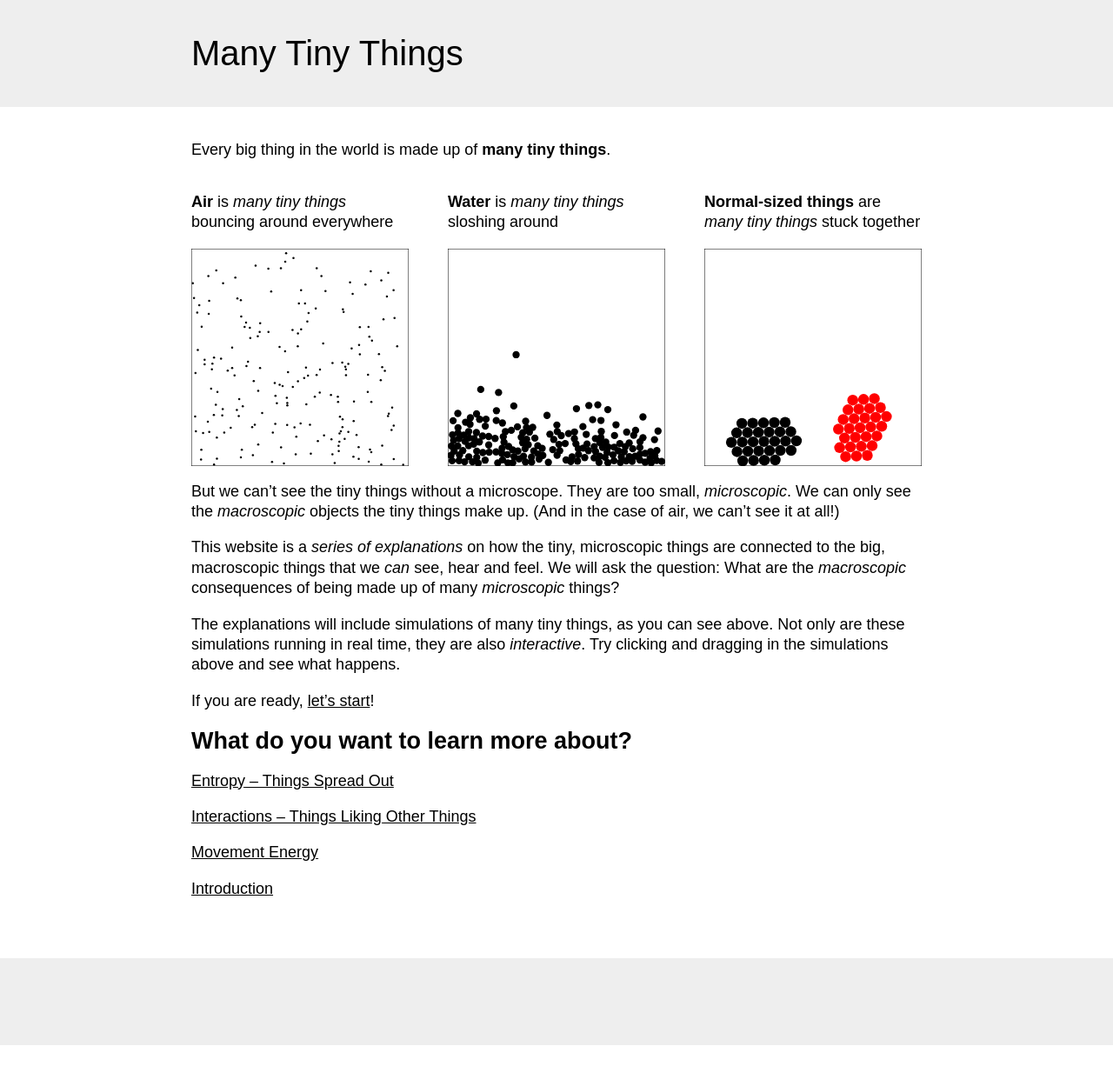
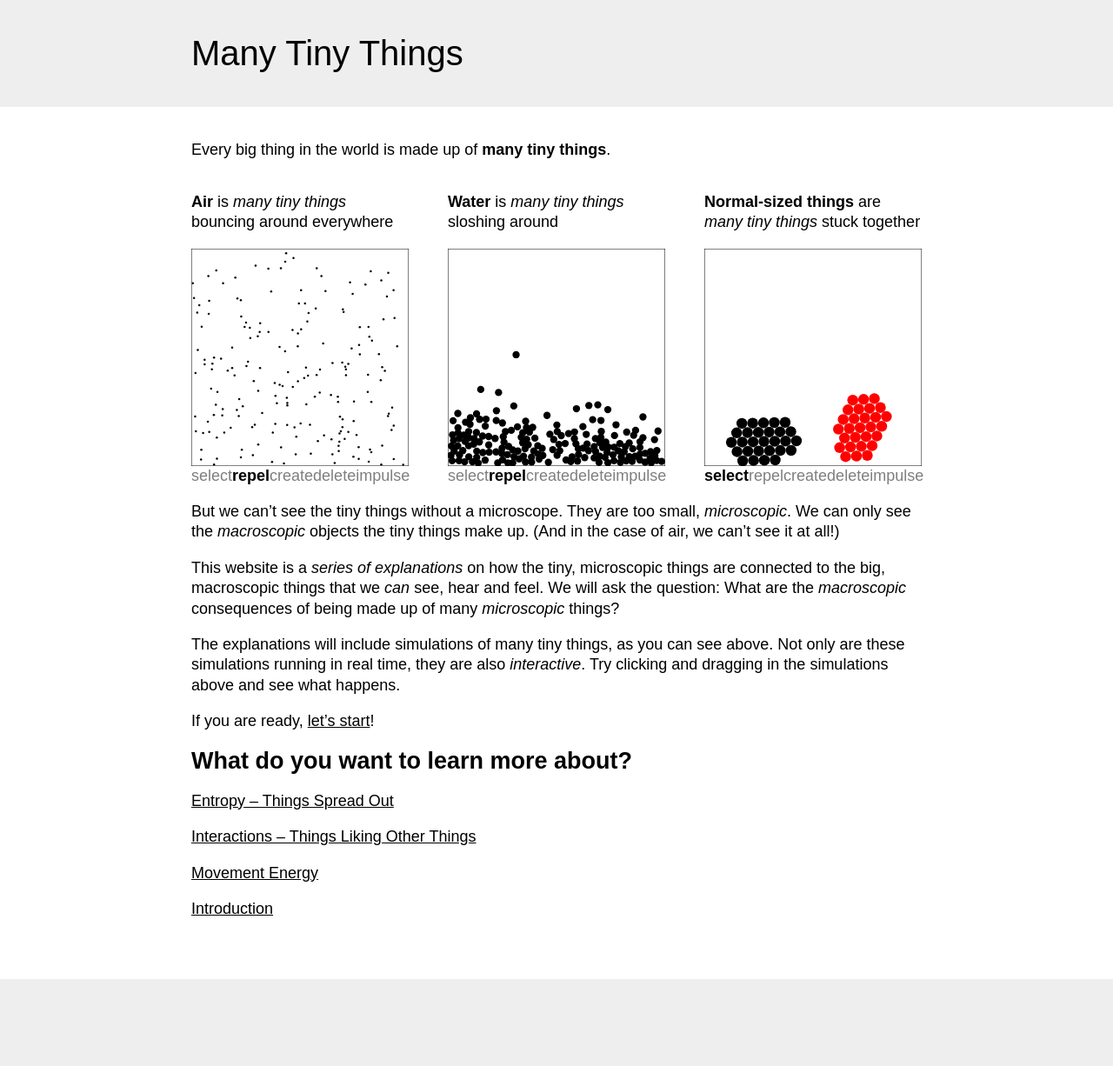
Before and after one commit to ManyTinyThings/ManyTinyThingsWeb, a Jekyll site: the page built from index.markdown, in a window 1280 px wide. Shown: the whole page at 87% size. Built offline with Jekyll 4.4.1, drawn with Linux system fonts in a browser that asks for light colours; before the commit the page ends 1202 px from its top, so only the background shows below that; part of the change alters nothing that is shown.

Commit message:
impulse tool

```diff
--- a/assets/scripts/functions.js
+++ b/assets/scripts/functions.js
@@ -2345,10 +2345,15 @@ function createSimulation(opts)
         name: "delete",
         key: "d",
     });
+    addTool(simulation.toolbar,
+    {
+        name: "impulse",
+        key: "i",
+    });
 
     selectTool(simulation.toolbar, "select");
 
-    hideElement(simulation.toolbar.div);
+    //hideElement(simulation.toolbar.div);
 
     simulation.renderer = createRenderer(simulation.canvas);
 
@@ -2407,6 +2412,7 @@ function resetSimulation(simulation)
             // user forces
             dragStrength: 1,
             repelStrength: 1,
+            impulseStrength: 1,
 
             // thermostat
             thermostatSpeed: 0,
@@ -2612,7 +2618,7 @@ function createEnum(names, isBitfield)
     return Object.freeze(enumerable);
 }
 
-var MouseMode = createEnum(["none", "drag", "select", "repel", "create", "delete"]);
+var MouseMode = createEnum(["none", "drag", "select", "repel", "create", "delete", "impulse"]);
 
 // ! Simulation
 
@@ -2646,9 +2652,19 @@ function drawSimulation(simulation)
     {
         if (simulation.mouse.draggedParticle)
         {
+            drawTrajectory(simulation.renderer,
+                [simulation.mouse.draggedParticle.position, simulation.mouse.worldPosition],
+                Color.blue);
+        }
+
+    }
+
+    if (simulation.mouse.mode == MouseMode.impulse)
+    {
+        if (simulation.mouse.draggedParticle)
+        {
             drawArrow(simulation.renderer, simulation.mouse.draggedParticle.position, simulation.mouse.worldPosition, Color.blue);
         }
-
     }
 
     if (simulation.parameters.displayWallPressure)
@@ -2679,8 +2695,6 @@ var updateSimulation = function()
     var deltaVelocity = v2(0, 0);
     var deltaAcceleration = v2(0, 0);
 
-    var wallNormal = v2(0, 0);
-    var projection = v2(0, 0);
     var gravityAcceleration = v2(0, 0);
 
     return function(updateFunction, simulation, timestamp)
@@ -2692,6 +2706,18 @@ var updateSimulation = function()
 
         if (simulation.mouse.leftButton.transitionCount > 0)
         {
+            if (simulation.mouse.mode == MouseMode.impulse)
+            {
+                var particle = simulation.mouse.draggedParticle;
+                if (particle)
+                {
+                    var strength = simulation.parameters.impulseStrength;
+                    v2.subtract(relativePosition, simulation.mouse.worldPosition, particle.position);
+                    v2.scaleAndAdd(particle.velocity,
+                        particle.velocity, relativePosition, strength);
+                }
+            }
+
             simulation.mouse.mode = MouseMode.none;
         }
 
@@ -2703,6 +2729,15 @@ var updateSimulation = function()
             if (leftButtonJustDown)
             {
                 simulation.mouse.mode = MouseMode[tool];
+                if (simulation.mouse.mode == MouseMode.impulse)
+                {
+                    var hitParticleIndex = pickParticle(simulation, simulation.mouse.worldPosition);
+                    if (hitParticleIndex >= 0)
+                    {
+                        simulation.mouse.draggedParticle = simulation.particles[hitParticleIndex];
+                    }
+                }
+
                 if (simulation.mouse.mode == MouseMode.select)
                 {
                     var hitParticleIndex = pickParticle(simulation, simulation.mouse.worldPosition);
--- a/kinetic_energy/single_particle.markdown
+++ b/kinetic_energy/single_particle.markdown
@@ -23,8 +23,8 @@ previous: /
         }
     });
 
-    enableOnlyTools(singleEnergySim.toolbar, ["select"]);
-    selectTool(singleEnergySim.toolbar, "select");
+    enableOnlyTools(singleEnergySim.toolbar, ["impulse"]);
+    //selectTool(singleEnergySim.toolbar, "impulse");
 </script>
 
 <div class="stepLog twoColumn">
```
